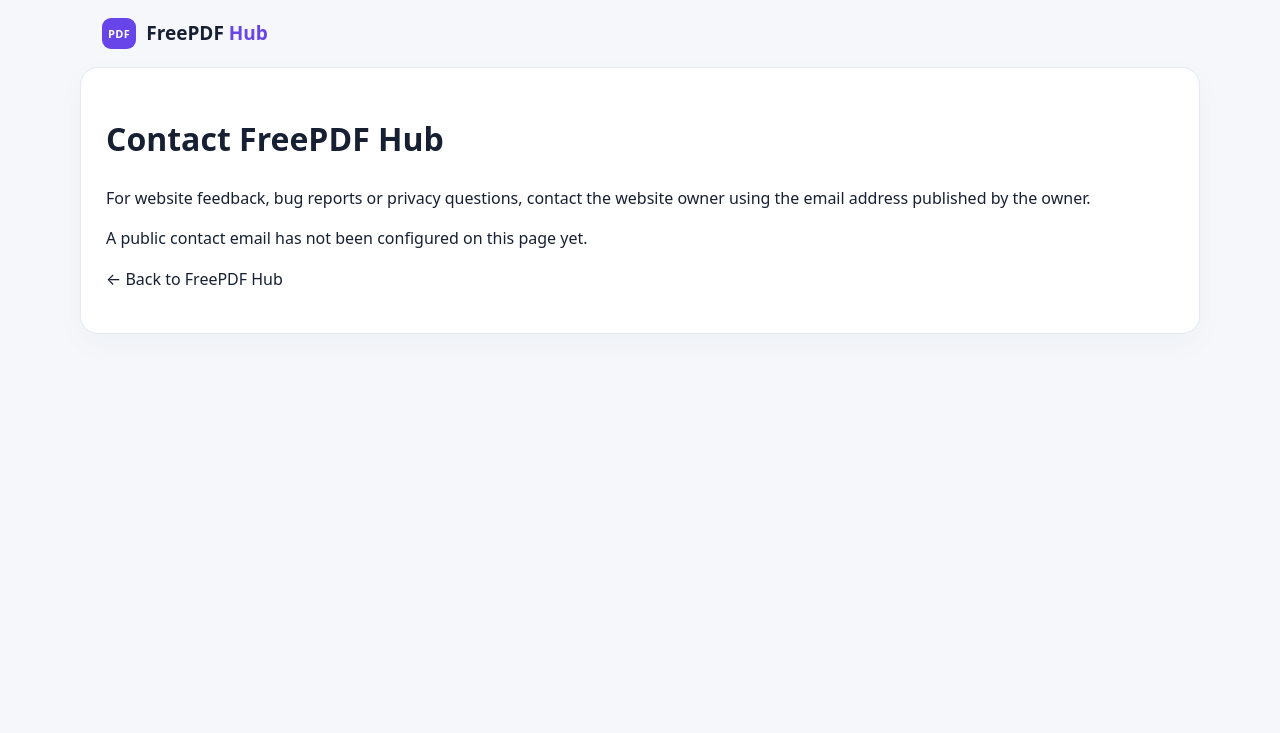
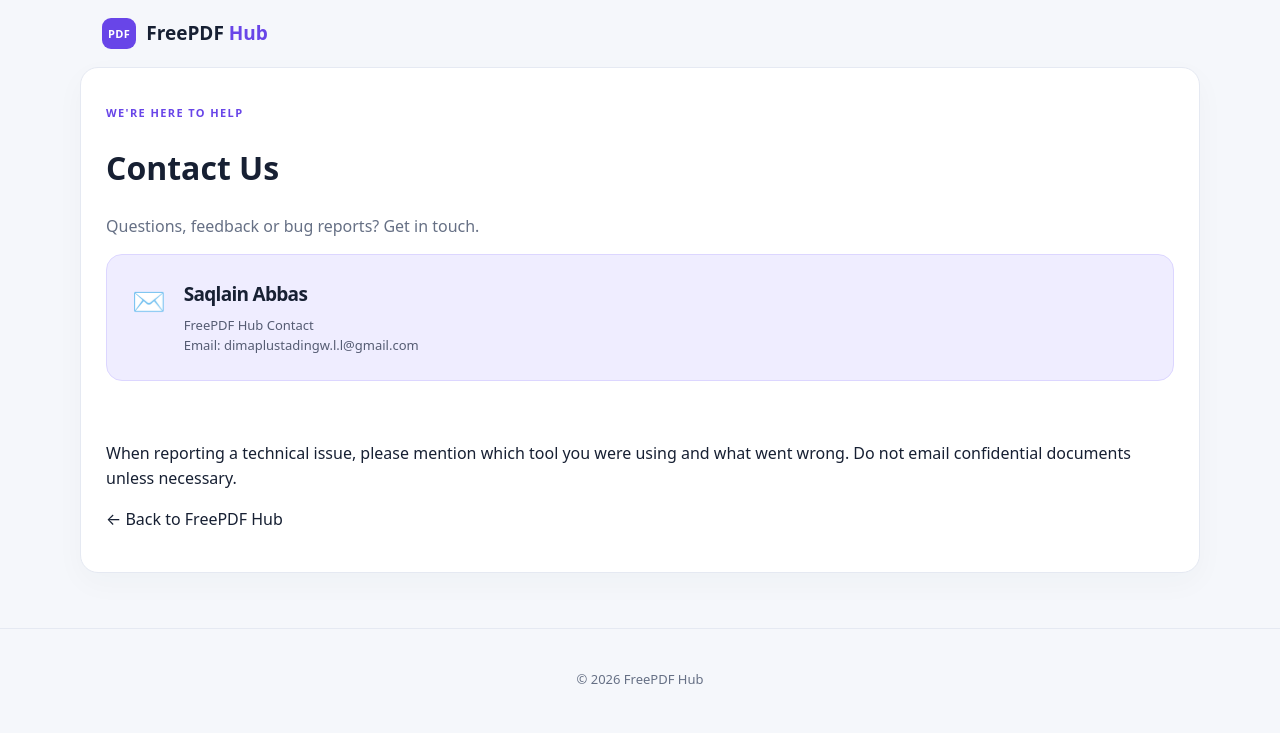
Before and after one commit to DPT-com/freepdf-hub, a plain HTML site: page contact.html in a window 1280 px wide. Drawn offline with Linux system fonts and the light colour scheme.

Commit message:
Add website contact details

```diff
--- a/contact.html
+++ b/contact.html
@@ -3,19 +3,43 @@
 <head>
   <meta charset="UTF-8">
   <meta name="viewport" content="width=device-width, initial-scale=1">
-<meta name="description" content="Contact information for FreePDF Hub.">
-<title>Contact | FreePDF Hub</title>
+  <meta name="description" content="Contact Saqlain Abbas, the owner of FreePDF Hub.">
+  <title>Contact Us | FreePDF Hub</title>
   <link rel="stylesheet" href="style.css">
 </head>
 <body>
   <header class="topbar">
-<a class="brand" href="./"><span class="brand-icon">PDF</span><span>FreePDF <b>Hub</b></span></a>
+    <a class="brand" href="./">
+      <span class="brand-icon">PDF</span>
+      <span>FreePDF <b>Hub</b></span>
+    </a>
   </header>
+
   <main class="workspace">
-<h1>Contact FreePDF Hub</h1>
-<p>For website feedback, bug reports or privacy questions, contact the website owner using the email address published by the owner.</p>
-<p>A public contact email has not been configured on this page yet.</p>
+    <p class="eyebrow">WE'RE HERE TO HELP</p>
+    <h1>Contact Us</h1>
+    <p class="muted">Questions, feedback or bug reports? Get in touch.</p>
+
+    <section class="privacy">
+      <div class="privacy-icon">✉️</div>
+      <div>
+        <h2>Saqlain Abbas</h2>
+        <p>FreePDF Hub Contact</p>
+        <p>
+          Email:
+          <a href="mailto:dimaplustadingw.l.l@gmail.com">
+            dimaplustadingw.l.l@gmail.com
+          </a>
+        </p>
+      </div>
+    </section>
+
+    <p>When reporting a technical issue, please mention which tool you were using and what went wrong. Do not email confidential documents unless necessary.</p>
     <p><a href="./">← Back to FreePDF Hub</a></p>
   </main>
+
+  <footer>
+    <p>© <span id="year">2026</span> FreePDF Hub</p>
+  </footer>
 </body>
 </html>
```
Lines whose indentation alone changed are shown as unchanged.
